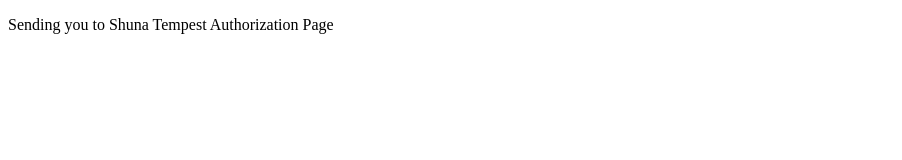
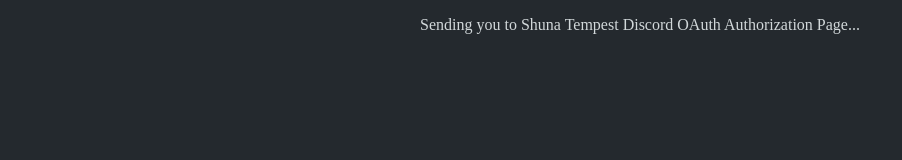
Before and after one commit to TsumikiGFX/ShunaTempest, a plain HTML site: page index.html in a window 1280 px wide. Shown: the whole page, without its empty margins (0-902 px from the left). Drawn offline with Linux system fonts and the light colour scheme.

Commit message:
Redirect Color and Placement Change

```diff
--- a/index.html
+++ b/index.html
@@ -2,14 +2,20 @@
 <html>
     <head>
         <title>Shuna Tempest - Redirect Discord OAuth2</title>
-        <meta http-equiv = "refresh" content = "2; url = https://discord.com/oauth2/authorize?client_id=828315739341193218&permissions=8&scope=bot" />
-        <meta property="og:title" content="Shuna Tempest" />
-        <meta property="og:type" content="website" />
-        <meta property="og:image" content="https://cdn.discordapp.com/avatars/828315739341193218/f982e51b680720640310a13d23edb0c9.png" />
-        <meta property="og:description" content="Rediction Page to Shuna Tempest Discord OAuth2 Authorization" />
-        <meta name="theme-color" content="#FF0000">
+        <meta http-equiv = "refresh" content = "2; url = https://discord.com/oauth2/authorize?client_id=828315739341193218&permissions=8&scope=bot"/>
+        <meta property="og:title" content="Shuna Tempest"/>
+        <meta property="og:type" content="website"/>
+        <meta property="og:image" content="https://cdn.discordapp.com/avatars/828315739341193218/f982e51b680720640310a13d23edb0c9.png"/>
+        <meta property="og:description" content="Rediction Page to Shuna Tempest Discord OAuth2 Authorization"/>
+        <meta name="theme-color" content="#FCF4DF">
     </head>
     <body>
-        <p>Sending you to Shuna Tempest Authorization Page</p>
+        <p style="text-align: center; vertical-align: middle;">Sending you to Shuna Tempest Discord OAuth Authorization Page...</p>
+        <style>
+            body {
+                background-color: #24292e;
+                color: #d2d8da;
+            }
+        </style>
     </body>
 </html>
```
